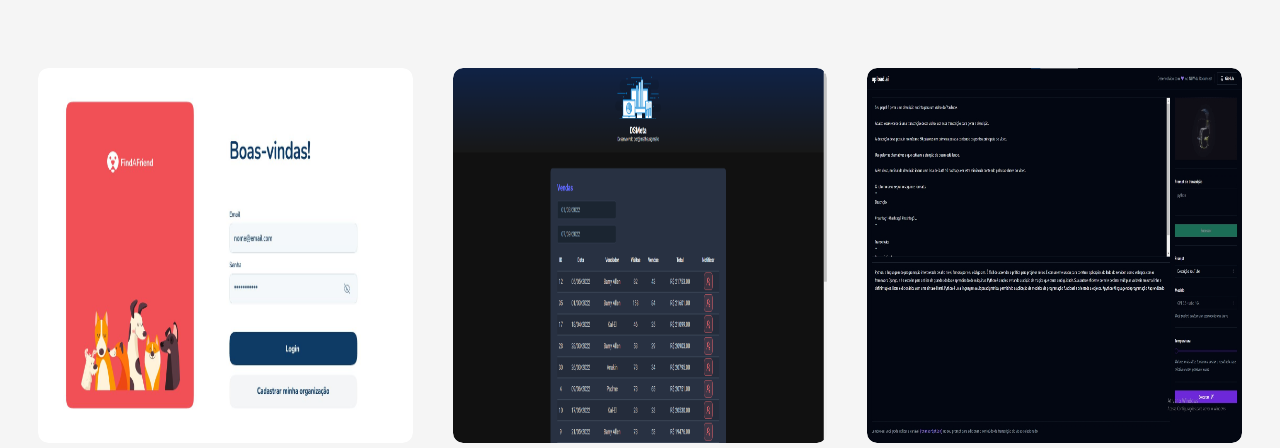
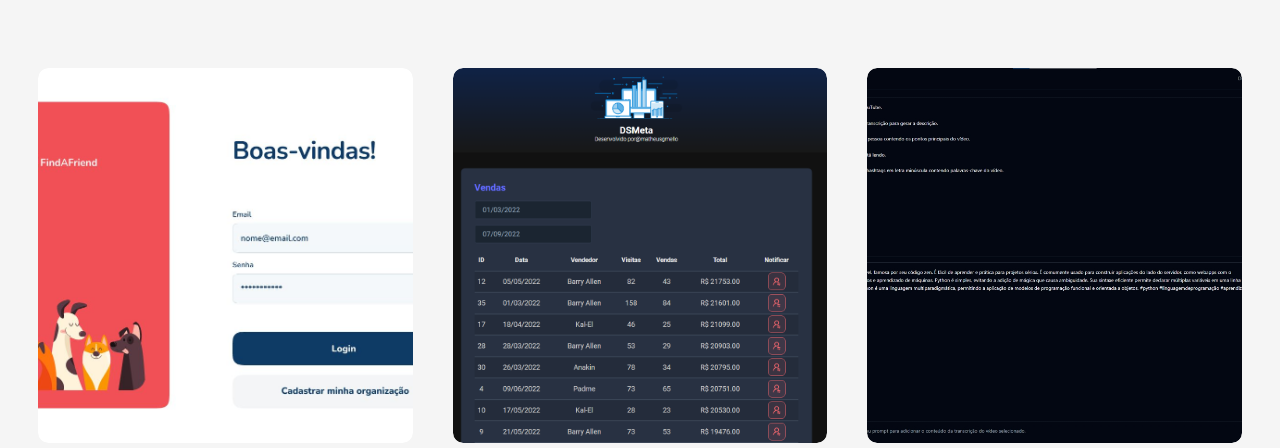
Before and after one commit to matheusgmello/portfolio, a plain HTML site: page index.html in a window 1280 px wide. Shown: the part 3071-3519 px from the top of the page. Drawn offline with nearby package versions, Linux system fonts and the light colour scheme.

Commit message:
feat: object-fit

```diff
--- a/css/style.css
+++ b/css/style.css
@@ -358,7 +358,7 @@ header.sticky{
     cursor: pointer;
 }
 
-.row img{
+.row img {
     max-width: 350px;
     min-width: 100%;
     min-height: 375px;
@@ -366,7 +366,10 @@ header.sticky{
     border-radius: 10px;
     display: block;
     transition: transform 0.5s;
+    object-fit: cover; /* Mantém a proporção original e preenche o contêiner */
+    object-position: center; /* Centraliza a imagem */
 }
+
 
 .layer{
     width: 100%;
```
Also changed, not shown: img/portfolio6.jpg.
